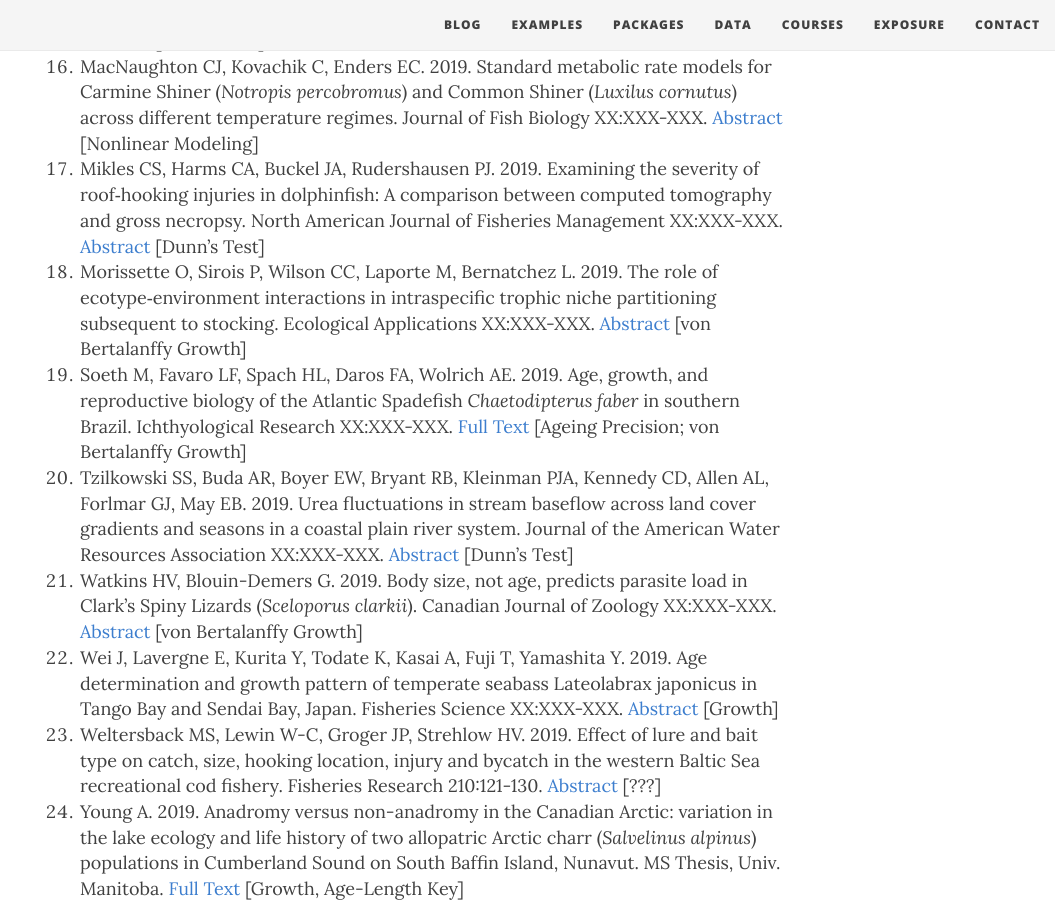
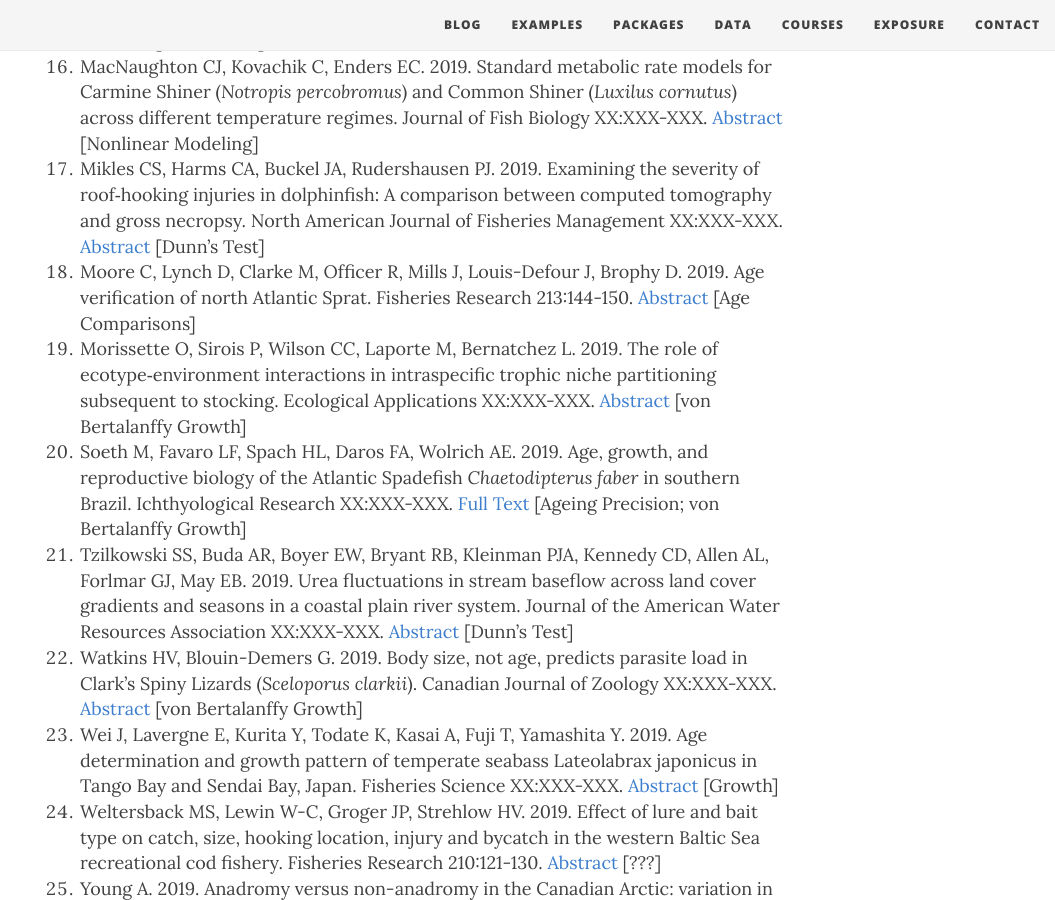
Before and after one commit to droglenc/fishR, a Jekyll site: the page built from exposure/exposure-citations19.md, in a window 1280 px wide and 900 px high, scrolled down 1758 px. Shown: the whole window, without its empty margins (225-1280 px from the left). Built offline with Jekyll 4.4.1, drawn with Linux system fonts in a browser that asks for light colours; nearby versions of some CDN libraries; some of the changed lines change nothing that is shown.

Commit message:
Update exposure-citations19.md

```diff
--- a/exposure/exposure-citations19.md
+++ b/exposure/exposure-citations19.md
@@ -5,7 +5,7 @@ subtitle: fishR and FSA is Being Used!!
 css: "/css/exposure-citation.css"
 ---
 
-The [**IFAR** book](http://derekogle.com/IFAR/), **fishR** website, or the **FSA** package were cited in the following <span id="contact-div">22</span> publications.
+The [**IFAR** book](http://derekogle.com/IFAR/), **fishR** website, or the **FSA** package were cited in the following <span id="contact-div">23</span> publications.
 
 1. Brauer TA, Quist MC, Rhea DT, Laughlin TW, Walrath JD. 2019. Population Characteristics and Management of Lentic Populations of Nonnative Burbot in the Green River System, Wyoming. North American Journal of Fisheries Management. XX:XXX-XXX. [Abstract](https://afspubs.onlinelibrary.wiley.com/doi/abs/10.1002/nafm.10247) [von Bertalanffy Growth]
 1. Brunett NP, Koehl MAR. 2019. Mechanical properties of the wave-swept kelp, Egregia menziesii, change with season, growth rate, and herbivore wounds. Journal of Experimental Biology XX:XXX-XXX. [Abstract](http://jeb.biologists.org/content/early/2019/01/23/jeb.190595.abstract) [Dunn's Test]
@@ -24,6 +24,7 @@ The [**IFAR** book](http://derekogle.com/IFAR/), **fishR** website, or the **FSA
 1. Lopez-Nunez FA, Ribeiro S, Marchante H, Heleno RH, Marchanged E. 2019. Life inside a gall: diversity, phenology and structure of Portuguese gall communities, their hosts, parasitoids and inquilines. Arthropod-Plant Interactions XX:XXX-XXX. [Abstract](https://link.springer.com/article/10.1007/s11829-018-9655-4) [Dunn's Test]
 1. MacNaughton CJ, Kovachik C, Enders EC. 2019. Standard metabolic rate models for Carmine Shiner (*Notropis percobromus*) and Common Shiner (*Luxilus cornutus*) across different temperature regimes. Journal of Fish Biology XX:XXX-XXX. [Abstract](https://onlinelibrary.wiley.com/doi/abs/10.1111/jfb.13869) [Nonlinear Modeling]
 1. Mikles CS, Harms CA, Buckel JA, Rudershausen PJ. 2019. Examining the severity of roof‐hooking injuries in dolphinfish: A comparison between computed tomography and gross necropsy. North American Journal of Fisheries Management XX:XXX-XXX. [Abstract](https://afspubs.onlinelibrary.wiley.com/doi/abs/10.1002/nafm.10252) [Dunn's Test]
+1. Moore C, Lynch D, Clarke M, Officer R, Mills J, Louis-Defour J, Brophy D. 2019. Age verification of north Atlantic Sprat. Fisheries Research 213:144-150. [Abstract](https://www.sciencedirect.com/science/article/abs/pii/S0165783619300189) [Age Comparisons]
 1. Morissette O, Sirois P, Wilson CC, Laporte M, Bernatchez L. 2019. The role of ecotype‐environment interactions in intraspecific trophic niche partitioning subsequent to stocking. Ecological Applications XX:XXX-XXX. [Abstract](https://esajournals.onlinelibrary.wiley.com/doi/abs/10.1002/eap.1857) [von Bertalanffy Growth]
 1. Soeth M, Favaro LF, Spach HL, Daros FA, Wolrich AE. 2019. Age, growth, and reproductive biology of the Atlantic Spadefish *Chaetodipterus faber* in southern Brazil. Ichthyological Research XX:XXX-XXX. [Full Text](https://link.springer.com/article/10.1007/s10228-018-0663-2) [Ageing Precision; von Bertalanffy Growth]
 1. Tzilkowski SS, Buda AR, Boyer EW, Bryant RB, Kleinman PJA, Kennedy CD, Allen AL, Forlmar GJ, May EB. 2019. Urea fluctuations in stream baseflow across land cover gradients and seasons in a coastal plain river system. Journal of the American Water Resources Association XX:XXX-XXX. [Abstract](https://onlinelibrary.wiley.com/doi/abs/10.1111/1752-1688.12716) [Dunn's Test]
```
